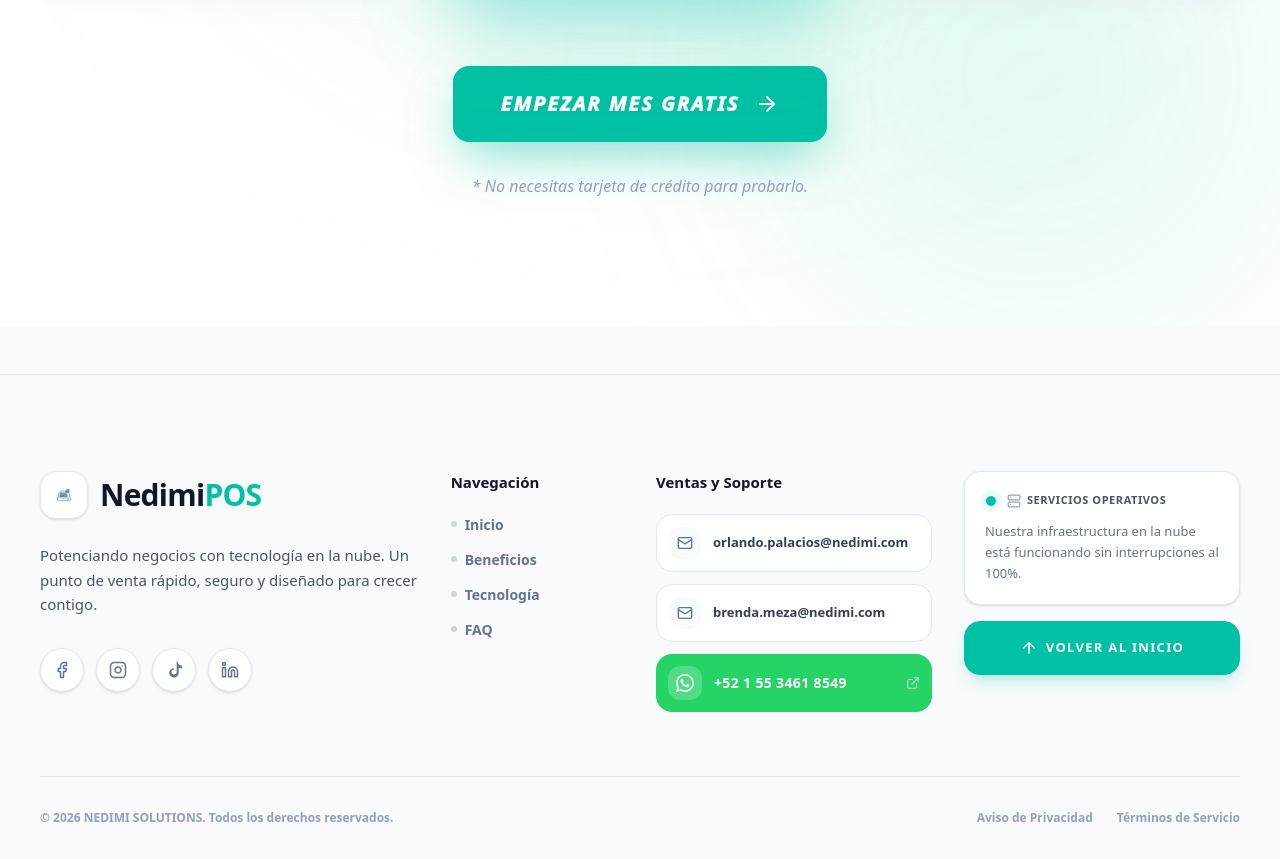
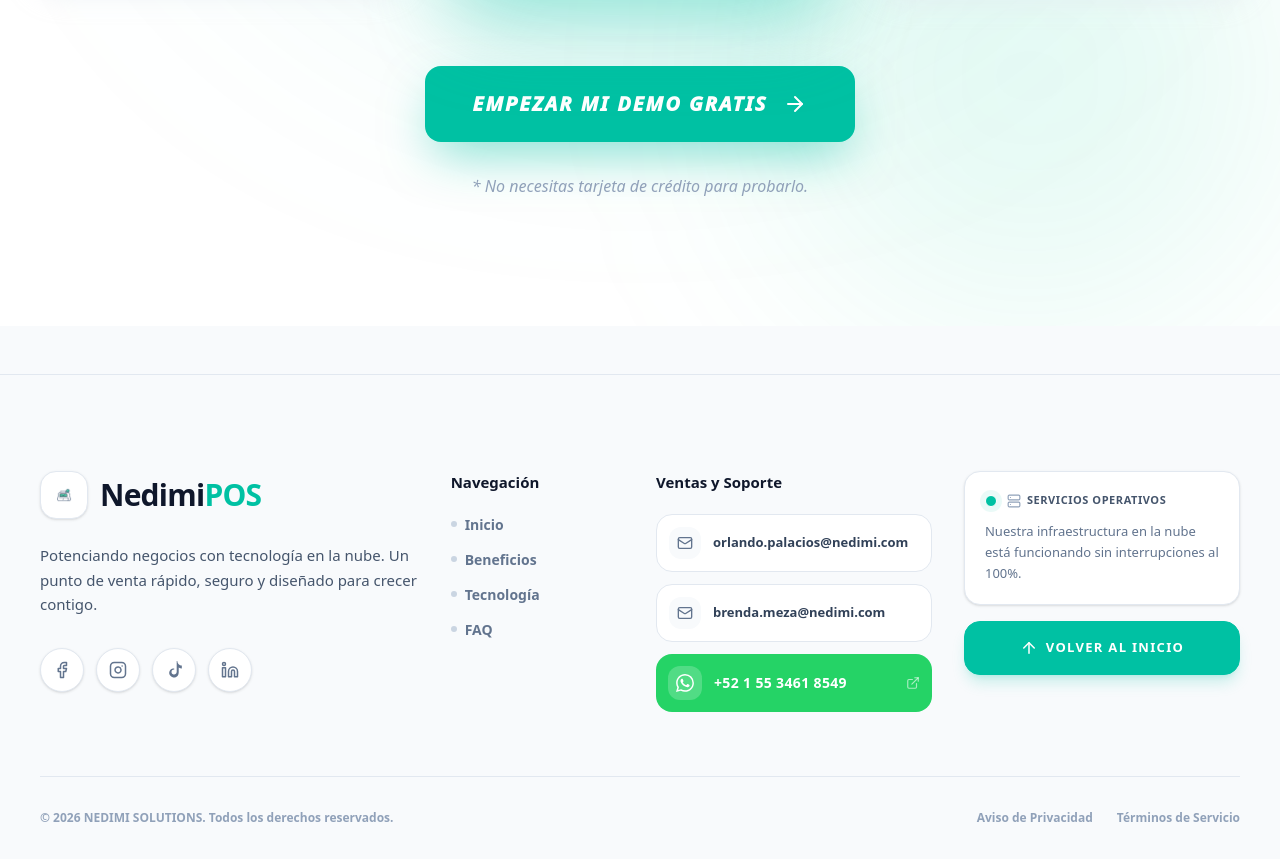
Before and after one commit to ShakerGlobe/punto-de-venta-react, a React (Vite) app: page /planes in a window 1280 px wide. Shown: the part 1273-2132 px from the top of the page. Built offline with nearby package versions, Linux system fonts and the light colour scheme.

Commit message:
fix: Cambio en PricingHome y CTA

```diff
--- a/src/Sections/Home/PricingHome.tsx
+++ b/src/Sections/Home/PricingHome.tsx
@@ -221,7 +221,7 @@
                         onClick={() => navigate('/register')}
                         className="group flex items-center gap-4 px-8 md:px-12 py-5 md:py-6 bg-[#00C1A3] text-white font-[1000] italic uppercase rounded-2xl shadow-[0_20px_50px_-10px_rgba(0,193,163,0.5)] hover:scale-105 transition-all active:scale-95"
                     >
-                        <span className="text-lg md:text-xl tracking-widest">Empezar Mes Gratis</span>
+                        <span className="text-lg md:text-xl tracking-widest">Empezar Mi Demo Gratis</span>
                         <ArrowRight size={24} className="group-hover:translate-x-2 transition-transform" />
                     </button>
                     <p className="mt-8 text-slate-400 font-medium text-base italic">
--- a/src/components/common/RegisterCTA.tsx
+++ b/src/components/common/RegisterCTA.tsx
@@ -47,7 +47,7 @@
                         className="group relative px-10 md:px-16 py-6 md:py-8 bg-[#00C1A3] text-white font-[1000] italic uppercase rounded-[2.5rem] transition-all hover:scale-105 active:scale-95 shadow-[0_30px_60px_-12px_rgba(0,193,163,0.5)] mb-10 overflow-hidden"
                     >
                         <span className="relative z-10 flex items-center justify-center gap-4 text-lg md:text-2xl tracking-widest">
-                            EMPEZAR MI PRUEBA GRATIS
+                            EMPEZAR MI DEMO GRATIS
                             <Rocket size={28} className="group-hover:translate-x-1 group-hover:-translate-y-1 transition-transform" />
                         </span>
                         {/* Brillo de barrido */}
```
